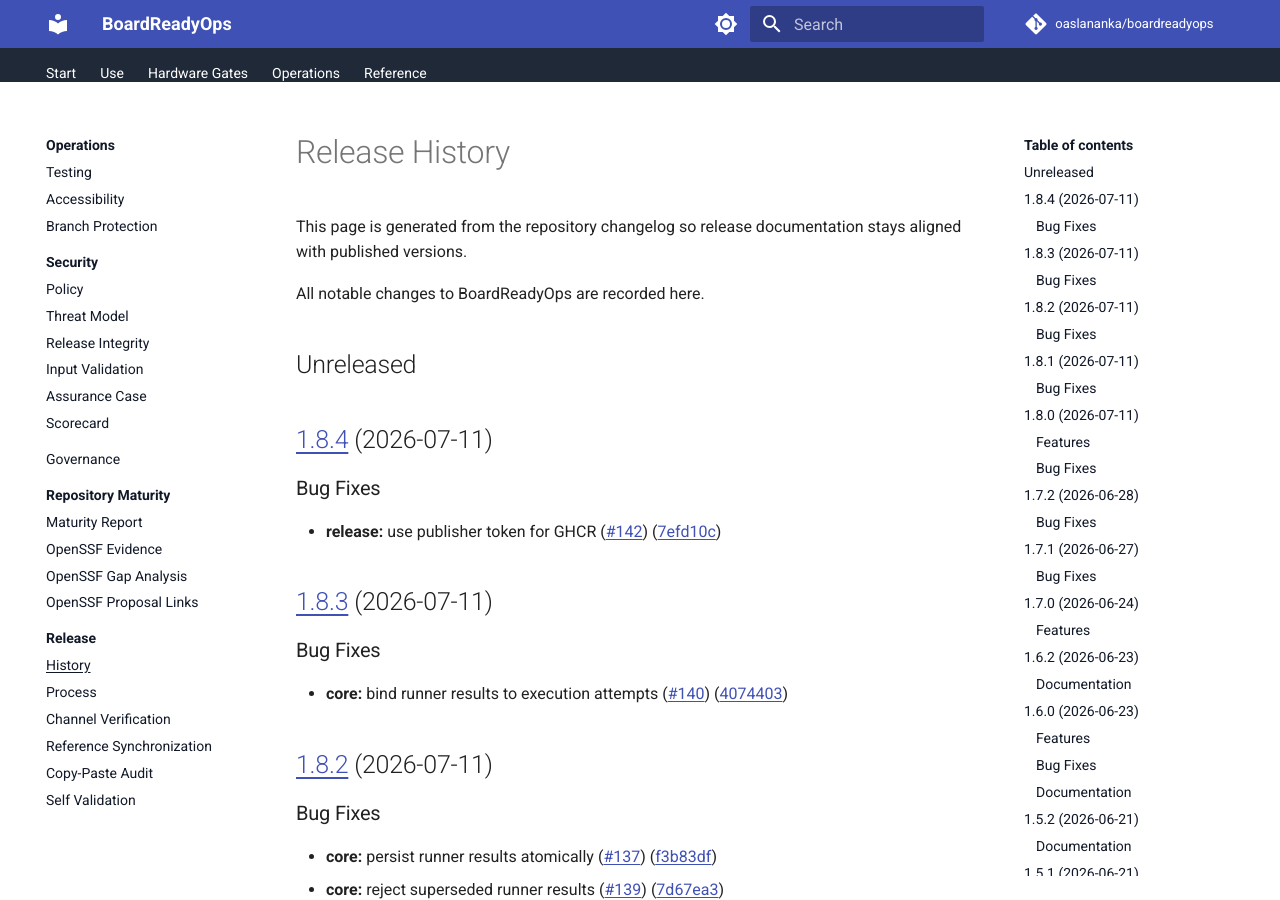
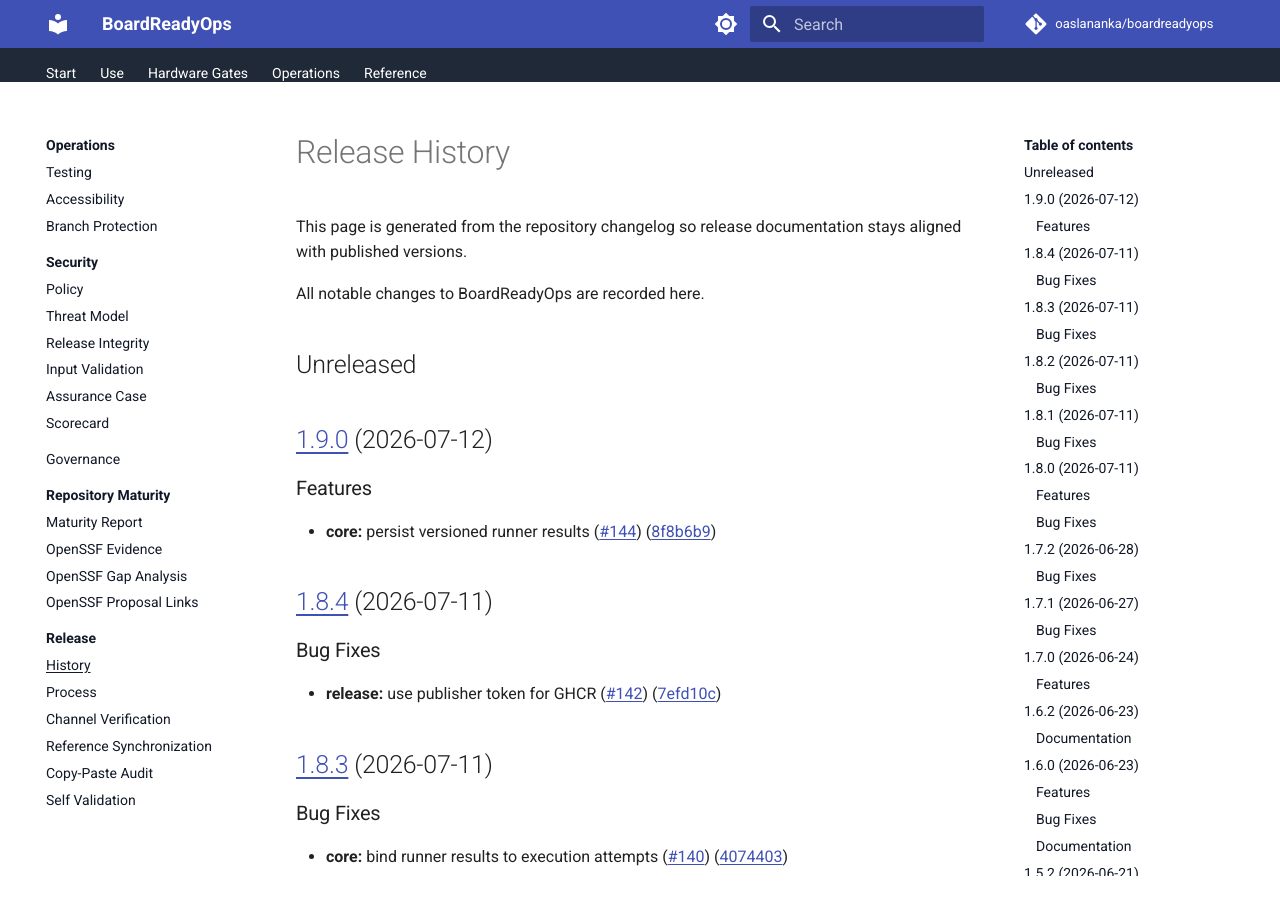
Before and after one commit to renovate-bot/oaslananka-_-boardreadyops, an MkDocs documentation site: the page built from docs/release/history.md, in a window 1280 px wide and 900 px high. Built offline with MkDocs 1.6.1 and Material for MkDocs 9.7.7, drawn with Linux system fonts in a browser that asks for light colours; comment, search, counter and statistics services are not loaded; the version menu is left out.

Commit message:
chore(main): release 1.9.0 (#145)
Release BoardReadyOps 1.9.0 with versioned runner-result persistence and PostgreSQL-backed callback integration validation.

```diff
--- a/docs/release/history.md
+++ b/docs/release/history.md
@@ -7,6 +7,13 @@ This page is generated from the repository changelog so release documentation st
 All notable changes to BoardReadyOps are recorded here.
 
 ## Unreleased
+
+## [1.9.0](https://github.com/oaslananka/boardreadyops/compare/v1.8.4...v1.9.0) (2026-07-12)
+
+
+### Features
+
+* **core:** persist versioned runner results ([#144](https://github.com/oaslananka/boardreadyops/issues/144)) ([8f8b6b9](https://github.com/oaslananka/boardreadyops/commit/8f8b6b94f377a510bf836e7d547bb73c61f9139b))
 
 ## [1.8.4](https://github.com/oaslananka/boardreadyops/compare/v1.8.3...v1.8.4) (2026-07-11)
 
--- a/package.json
+++ b/package.json
@@ -1,6 +1,6 @@
 {
   "name": "boardreadyops",
-  "version": "1.8.4",
+  "version": "1.9.0",
   "description": "BoardReadyOps checks KiCad hardware repositories for production readiness before fabrication.",
   "type": "module",
   "license": "MIT",
```
Also changed, not shown: CHANGELOG.md (+7 -0 lines), README.md (+3 -3 lines), .release-please-manifest.json, 2 other files.
